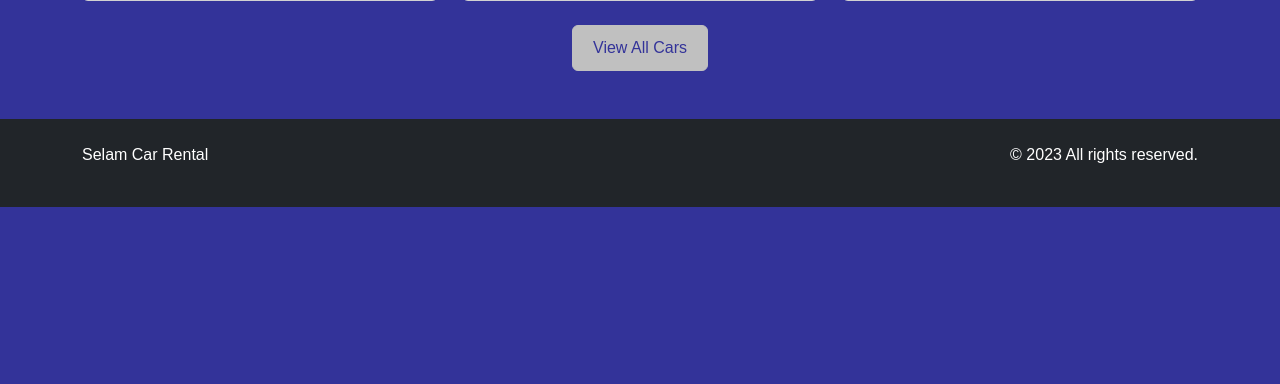
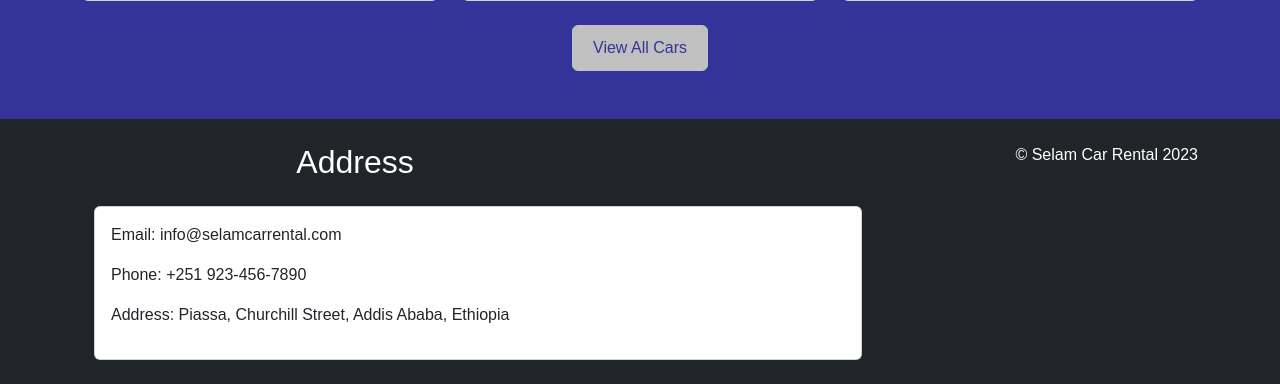
Before and after one commit to solamsalu/portfolio, a Flask app: page /all_cars in a window 1280 px wide. Shown: the part 1406-1790 px from the top of the page. Before the commit the page ends 1613 px from the top, so only its background shows below. Run offline with Flask 3, Linux system fonts and the light colour scheme; some libraries are stand-ins or nearby versions.

Commit message:
Update base.html

```diff
--- a/templates/base.html
+++ b/templates/base.html
@@ -111,11 +111,22 @@
             <div class="row">
                 <div class="col-md-6 text-center text-md-start">
                     <!-- Company logo -->
-                    <!-- <img src="logo-white.png" alt="Company Logo" width="100"> --> Selam Car Rental
+                    <!-- <img src="logo-white.png" alt="Company Logo" width="100"> -->
+                    <div class="container">
+                         <h2 class="text-center mb-4">Address</h2>
+                         <div class="card mx-auto" style="width: 48rem">
+                            <div class="card-body">
+                               <p>Email: info@selamcarrental.com</p>
+                               <p>Phone: +251 923-456-7890</p>
+                               <p>Address: Piassa, Churchill Street, Addis Ababa, Ethiopia</p>
+                            </div>
+                         </div>
+                      </div>
+
                 </div>
                 <div class="col-md-6 text-center text-md-end">
                     <!-- Copyright -->
-                    <p>&copy; 2023 All rights reserved.</p>
+                    <p>&copy; Selam Car Rental 2023 </p>
                 </div>
             </div>
         </div>
```
